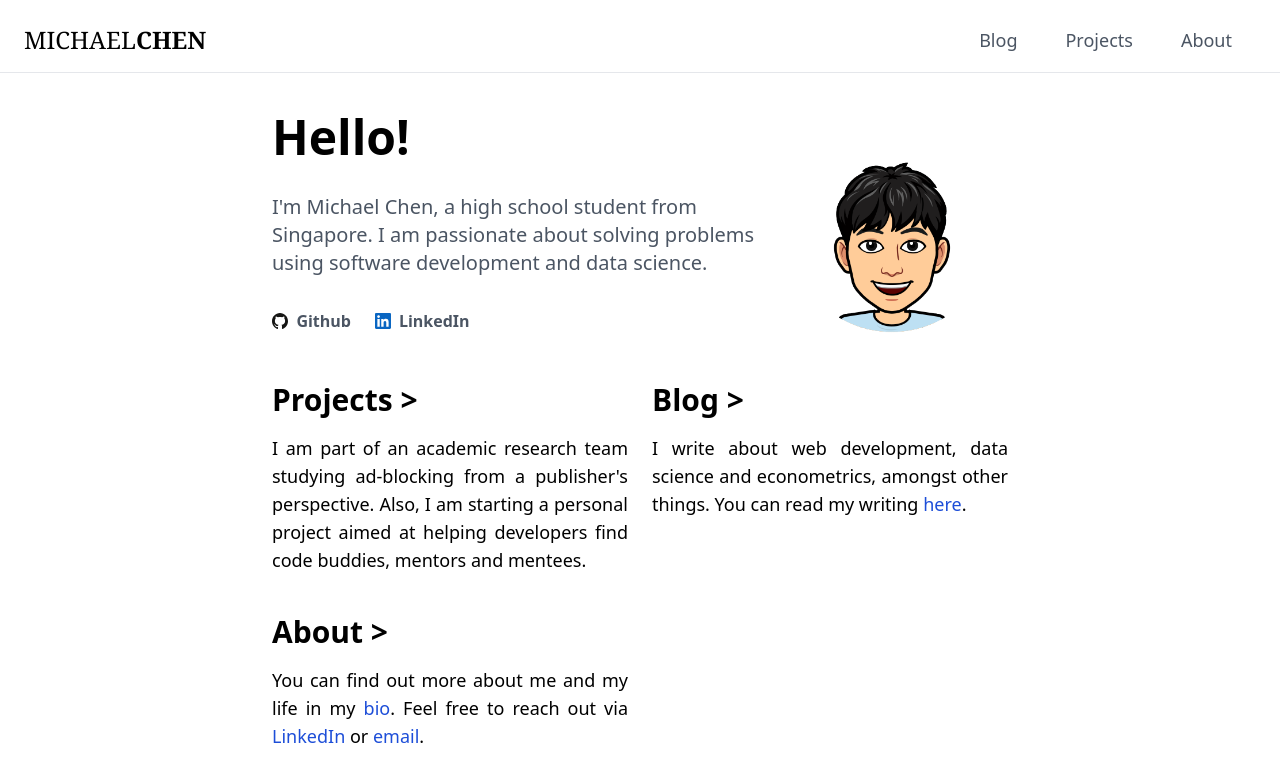
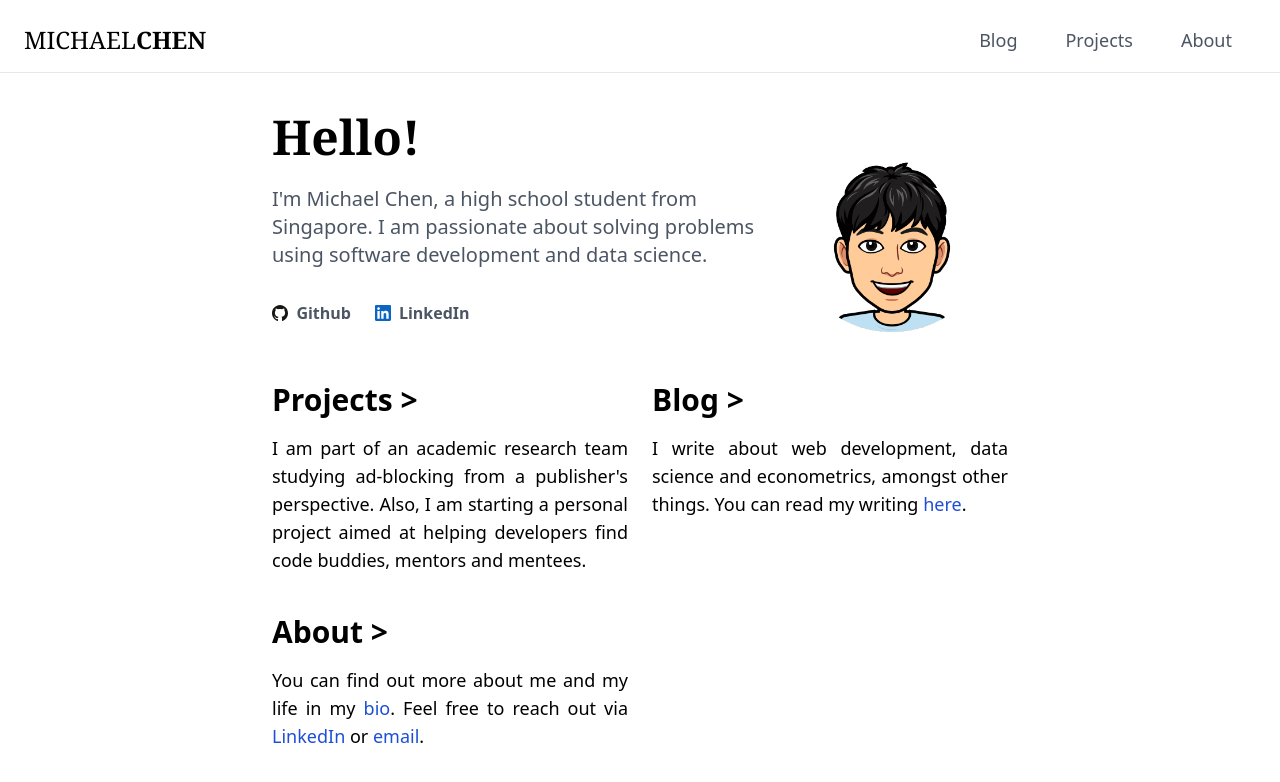
Before and after one commit to michaelchen-lab/blog, a Next.js app: page / in a window 1280 px wide. Shown: the top 782 px of the page. Built offline with nearby package versions, Linux system fonts and the light colour scheme.

Commit message:
formatting change

```diff
--- a/pages/index.js
+++ b/pages/index.js
@@ -15,8 +15,8 @@ const Home = () => {
                 <div className="container mx-auto max-w-3xl mt-10 px-4">
                     <div className="grid grid-cols-1 md:grid-cols-6 gap-6">
                         <div className="col-span-1 md:col-span-4">
-                            <h1 className="text-5xl font-semibold">Hello!</h1>
-                            <p className="text-lg md:text-xl text-gray-600 mt-8">
+                            <h1 className="font-serif text-5xl font-semibold">Hello!</h1>
+                            <p className="text-lg md:text-xl text-gray-600 mt-6">
                                 I'm Michael Chen, a high school student from Singapore.
                                 I am passionate about solving problems using software development
                                 and data science.
```
